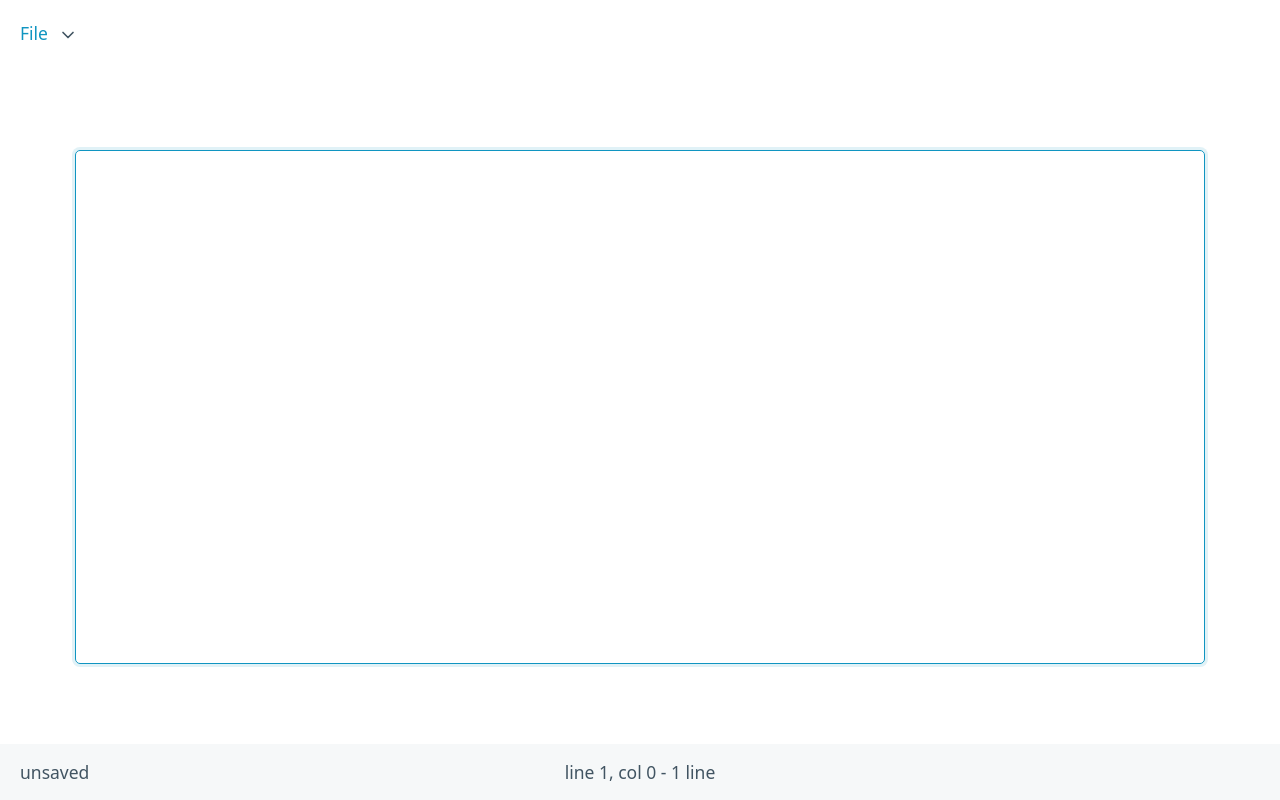
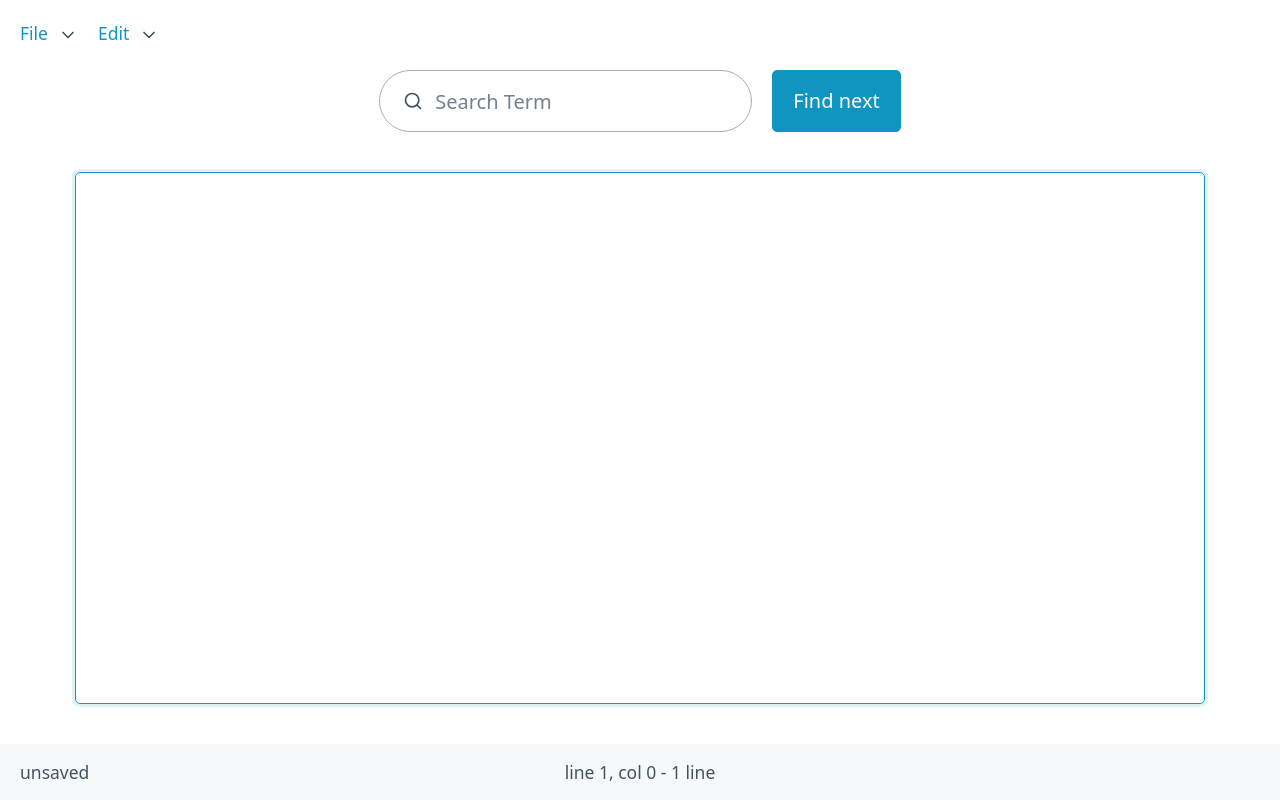
Before and after one commit to Sammy-T/gotepad, a website built with Vite: page frontend/index.html in a window 1280 px wide. Built offline with nearby package versions, Linux system fonts and the light colour scheme.

Commit message:
Create edit menu and 'find' header layout

```diff
--- a/frontend/index.html
+++ b/frontend/index.html
@@ -26,8 +26,30 @@
                         </ul>
                     </details>
                 </li>
+
+                <li>
+                    <details role="list">
+                        <summary aria-haspopup="listbox" role="link"><small>Edit</small></summary>
+
+                        <ul role="listbox">
+                            <li><a><small>Cut</small><small>Ctrl+X</small></a></li>
+                            <li><a><small>Copy</small><small>Ctrl+C</small></a></li>
+                            <li><a><small>Paste</small><small>Ctrl+V</small></a></li>
+                            <li><a><small>Find</small><small>Ctrl+F</small></a></li>
+                        </ul>
+                    </details>
+                </li>
             </ul>
         </nav>
+
+        <header>
+            <form id="find">
+                <fieldset class="search-field">
+                    <input type="search" id="search-term" name="search-term" placeholder="Search Term">
+                    <button type="submit">Find next</button>
+                </fieldset>
+            </form>
+        </header>
 
         <main class="container">
             <textarea id="text-input" name="text-input" autofocus></textarea>
--- a/frontend/src/styles.css
+++ b/frontend/src/styles.css
@@ -20,8 +20,30 @@ body {
     justify-content: space-between;
 }
 
-main {
+body > header {
+    padding: 0 1rem;
+}
+
+header form, header fieldset {
+    margin: 0;
+}
+
+.search-field {
+    display: flex;
+    justify-content: center;
+    flex-wrap: wrap;
+    gap: 1rem;
+}
+
+.search-field input, .search-field, button {
+    width: auto;
+    margin: 0;
+}
+
+body > main {
     flex-grow: 1;
+    padding-top: 2rem;
+    padding-bottom: 2rem;
 }
 
 main textarea {
@@ -29,13 +51,13 @@ main textarea {
     resize: none;
 }
 
-body footer {
+body > footer {
     padding: 0.75rem 1rem;
     display: flex;
     justify-content: space-between;
     background-color: var(--table-row-stripped-background-color);
 }
 
-body footer * {
+body > footer * {
     min-width: 5rem;
 }
```
